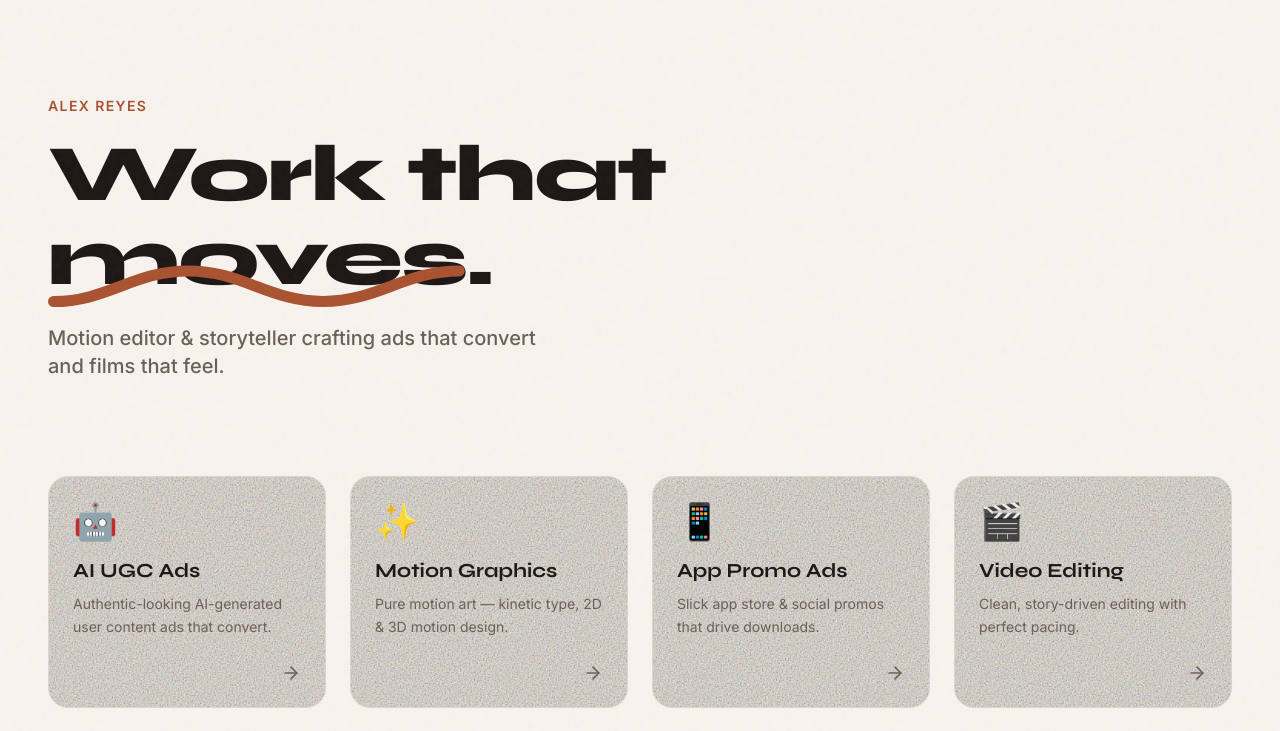
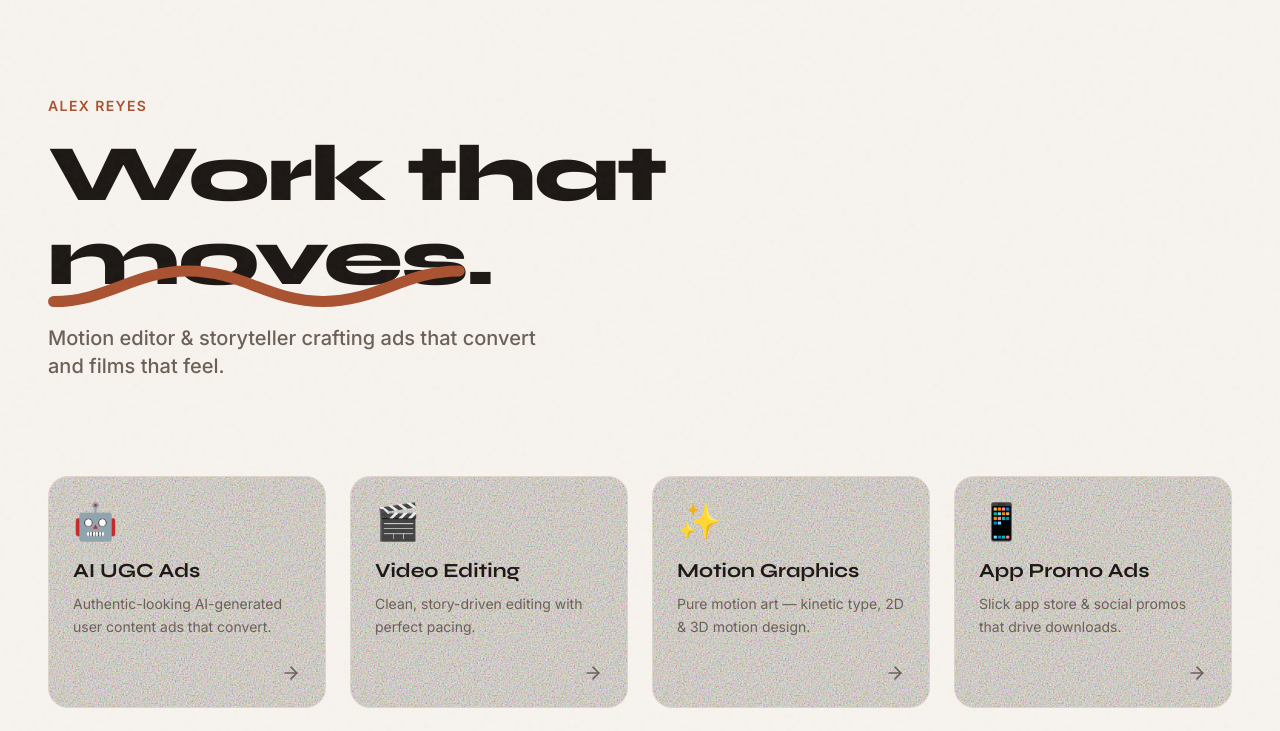
Before and after one commit to naeemsabir1/VideoGrapher-Portfolio, a Next.js app: page / in a window 1280 px wide. Shown: the top 731 px of the page. Built offline with nearby package versions, Linux system fonts and the light colour scheme; no server answers; what @imagekit/next would draw is missing.

Commit message:
feat: move video editing to 2nd position

```diff
--- a/src/data/categories.ts
+++ b/src/data/categories.ts
@@ -7,6 +7,13 @@ export const CATEGORIES: CategoryMeta[] = [
     description: 'Authentic-looking AI-generated user content ads that convert.',
     emoji: '🤖',
     color: 'bg-terra'
+  },
+  {
+    slug: 'basic-video-editing',
+    label: 'Video Editing',
+    description: 'Clean, story-driven editing with perfect pacing.',
+    emoji: '🎬',
+    color: 'bg-gold'
   },
   {
     slug: 'motion-graphics',
@@ -23,13 +30,6 @@ export const CATEGORIES: CategoryMeta[] = [
     color: 'bg-terra'
   },
   {
-    slug: 'basic-video-editing',
-    label: 'Video Editing',
-    description: 'Clean, story-driven editing with perfect pacing.',
-    emoji: '🎬',
-    color: 'bg-gold'
-  },
-  {
     slug: 'long-form-content',
     label: 'Long Form content',
     description: 'Media for youtube etc.',
```
